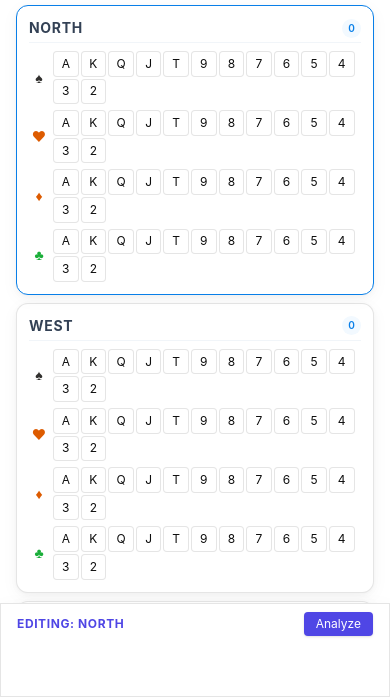
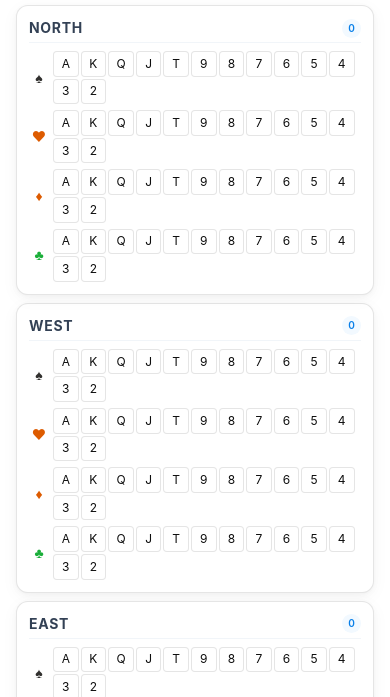
Before and after one commit to waiyangar572/bridge-dds-app, a plain HTML site: page frontend/index.html in a window 390 px wide. Shown: the part 147-844 px from the top of the page. Drawn offline with nearby package versions, Linux system fonts and the light colour scheme.

Commit message:
google formの公開

```diff
--- a/frontend/index.html
+++ b/frontend/index.html
@@ -529,8 +529,7 @@
                     <div
                         class="text-xs font-mono text-slate-500 bg-white px-3 py-1.5 rounded border shadow-sm flex items-center gap-2">
                         <i data-lucide="layers" class="w-3 h-3"></i>
-                        <span id="total-count" class="font-bold">0</span> / 52
-                        cards
+                        <span id="total-count" class="font-bold">0</span> / 52 cards
                     </div>
                 </div>
 
@@ -1744,7 +1743,7 @@
                         ご意見・不具合報告・機能改善のご提案は、以下のGoogleフォームからお送りください。
                     </p>
                     <a
-                        href="https://forms.gle/your-form-id"
+                        href="https://forms.gle/v4fY6mpdQeyJNQ679"
                         target="_blank"
                         rel="noopener noreferrer"
                         class="inline-flex items-center gap-2 bg-indigo-600 hover:bg-indigo-700 text-white px-5 py-2.5 rounded-lg font-bold transition-colors">
@@ -1844,41 +1843,6 @@
             </div>
         </div>
 
-        <div
-            id="mobile-keyboard"
-            class="md:hidden bg-white border-t border-slate-200 shadow-[0_-4px_10px_rgba(0,0,0,0.1)] fixed bottom-0 left-0 right-0 z-40 pb-6 pt-2 transition-transform duration-300 translate-y-full">
-            <div class="px-2">
-                <div class="flex justify-between items-center mb-2 px-2">
-                    <span
-                        class="text-xs font-bold text-indigo-600 uppercase tracking-wider"
-                        id="mobile-active-label"
-                        >Editing: North</span
-                    >
-                    <div class="flex gap-2">
-                        <button
-                            onclick="document.getElementById('btn-run-double').click()"
-                            class="text-xs bg-indigo-600 text-white px-3 py-1 rounded shadow">
-                            <span id="mobile-analyze-text">Analyze</span>
-                        </button>
-                    </div>
-                </div>
-                <div class="space-y-1 select-none">
-                    <div
-                        id="mobile-keys-s"
-                        class="flex gap-1 overflow-x-auto pb-1 no-scrollbar"></div>
-                    <div
-                        id="mobile-keys-h"
-                        class="flex gap-1 overflow-x-auto pb-1 no-scrollbar"></div>
-                    <div
-                        id="mobile-keys-d"
-                        class="flex gap-1 overflow-x-auto pb-1 no-scrollbar"></div>
-                    <div
-                        id="mobile-keys-c"
-                        class="flex gap-1 overflow-x-auto pb-1 no-scrollbar"></div>
-                </div>
-            </div>
-        </div>
-
         <script src="/script.js"></script>
     </body>
 </html>
```
